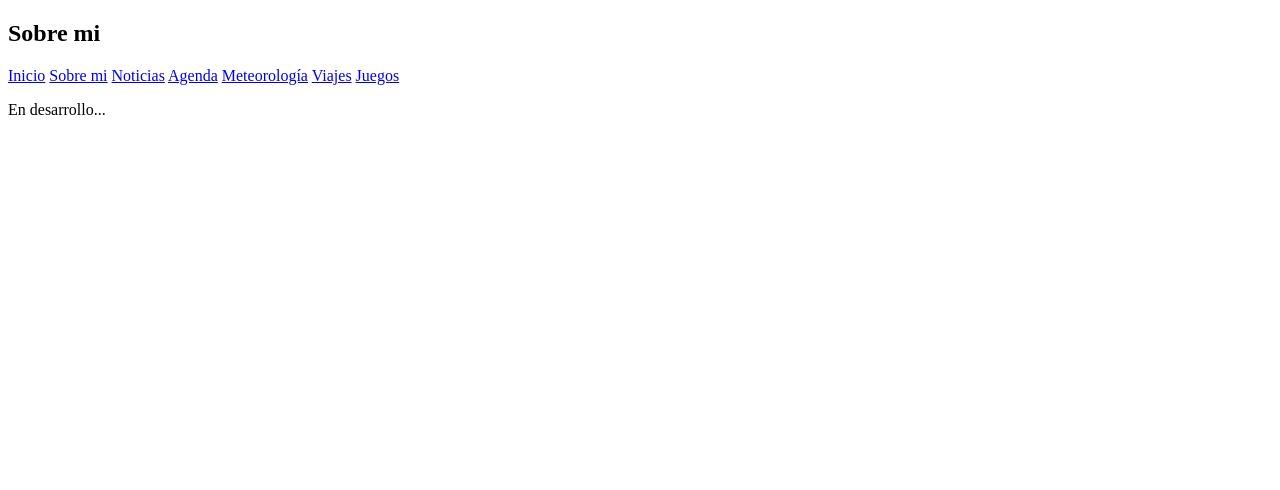
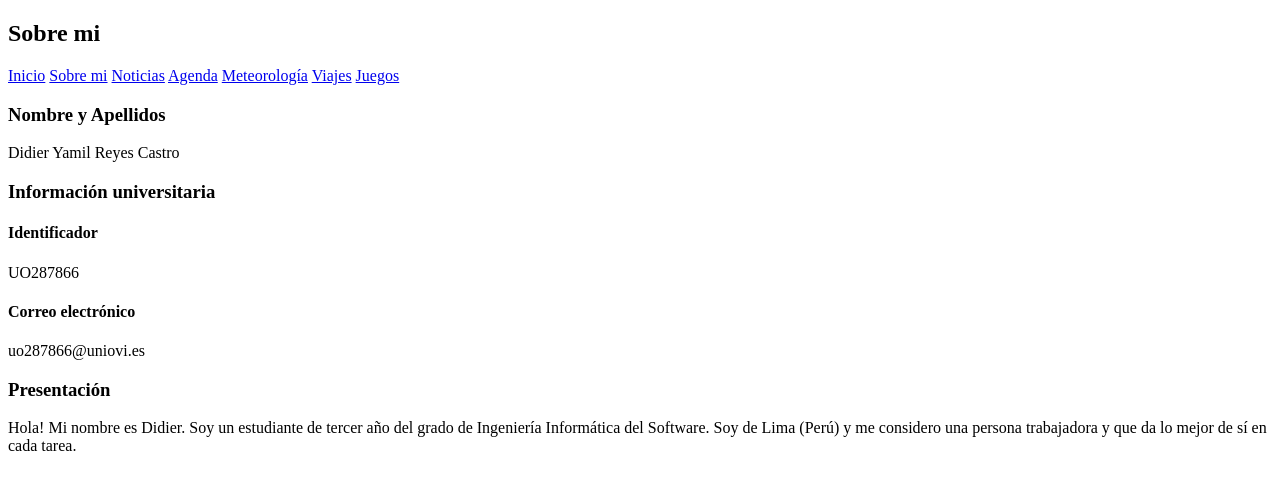
Before and after one commit to didierrc/U-SEW, a plain HTML site: page Escritorio-Virtual/sobremi.html in a window 1280 px wide. Drawn offline with Linux system fonts and the light colour scheme.

Commit message:
Exercise 5: Using <hx> and <p> elements

```diff
--- a/Escritorio-Virtual/sobremi.html
+++ b/Escritorio-Virtual/sobremi.html
@@ -28,7 +28,27 @@
         <a title="Juegos" href="juegos.html" accesskey="J" tabindex="7">Juegos</a>
     </nav>
 
-    <p>En desarrollo...</p>
+    <section id="ejercicio2">
+        <h3>Nombre y Apellidos</h3>
+        <p>Didier Yamil Reyes Castro</p>
+
+        <h3>Información universitaria</h3>
+        <h4>Identificador</h4>
+        <p>UO287866</p>
+        <h4>Correo electrónico</h4>
+        <p>uo287866@uniovi.es</p>
+
+        <h3>Presentación</h3>
+        <p>
+            Hola! Mi nombre es Didier. Soy un estudiante de tercer año del grado de Ingeniería
+            Informática del Software. Soy de Lima (Perú) y me considero una persona trabajadora
+            y que da lo mejor de sí en cada tarea.
+        </p>
+    </section>
+
+
+
+
 
 </body>
 
```
